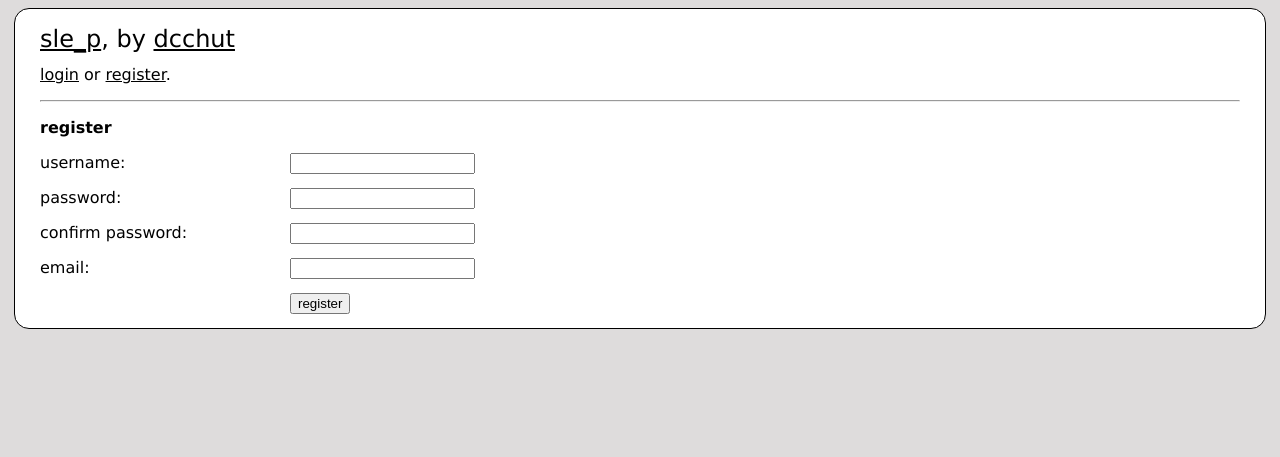
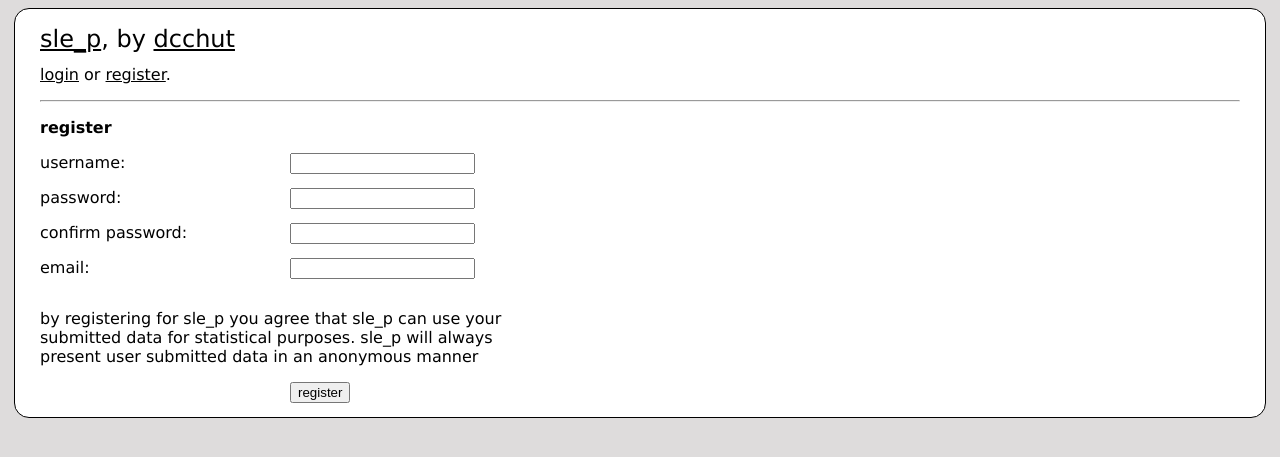
Before and after one commit to dcchut/sle_p, a Python web app: template sleep/templates/register.mako in a window 1280 px wide. Shown: the top 457 px of the page. Run offline with Mako, Linux system fonts and the light colour scheme; the template is opened without the code that fills it, so the values that code supplies are empty; some libraries are stand-ins or nearby versions.

Commit message:
added disclaimer

```diff
--- a/sleep/templates/register.mako
+++ b/sleep/templates/register.mako
@@ -19,6 +19,14 @@
     <div class="fleft">email:</div>
     <div class="fright"><input type="text" name="email" value="${email}"></div>
 </div>
+<p style="width:500px;">
+by registering for sle_p you agree that sle_p can use your submitted
+data for statistical purposes. sle_p will always present user submitted
+data in an anonymous manner</p>
+<!--
+god I have no idea about writing disclaimers,
+but the spirit is there
+-->
 <div class="frow">
     <div class="fleft">&nbsp;</div>
     <div class="fright"><input type="submit" value="register"></div>
```
